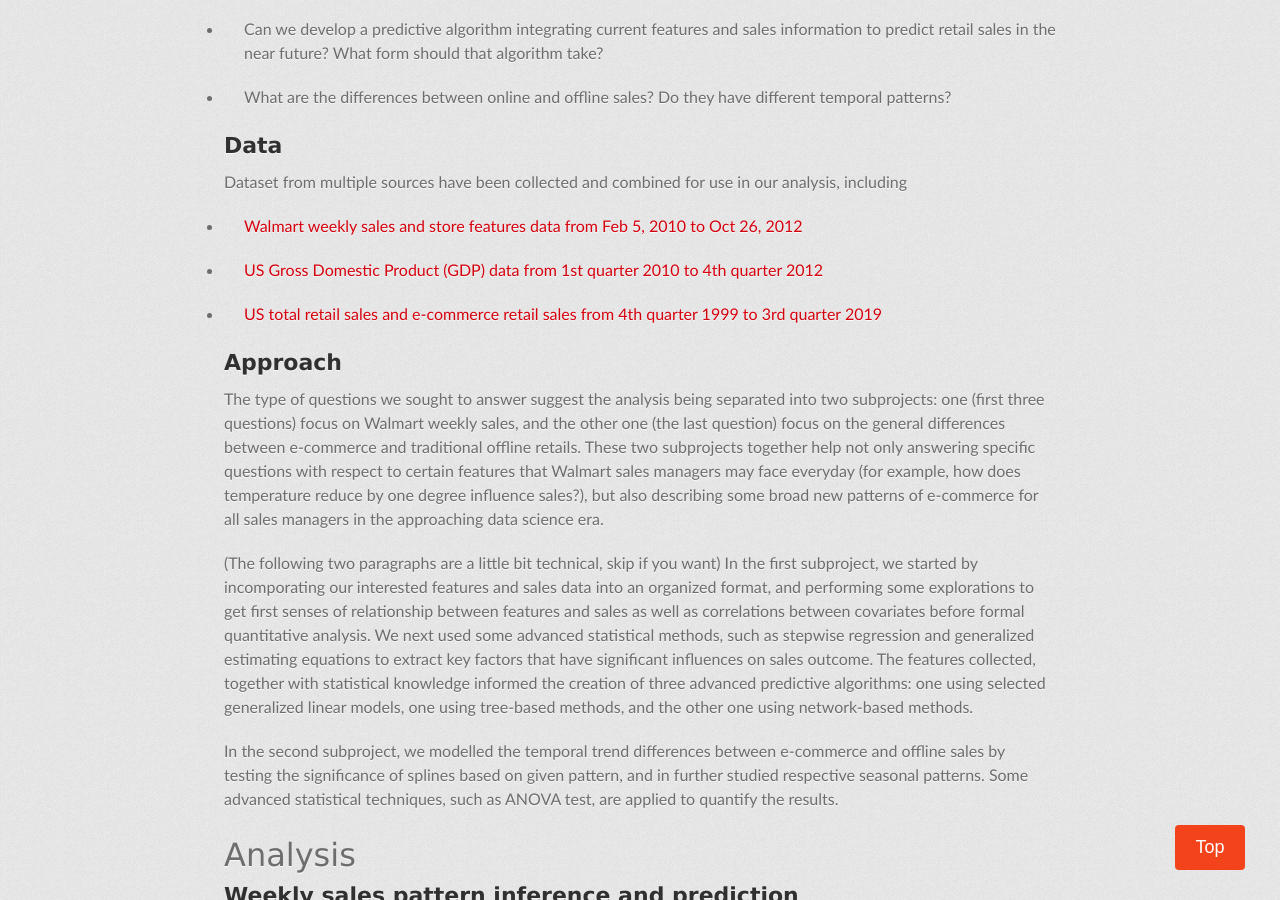
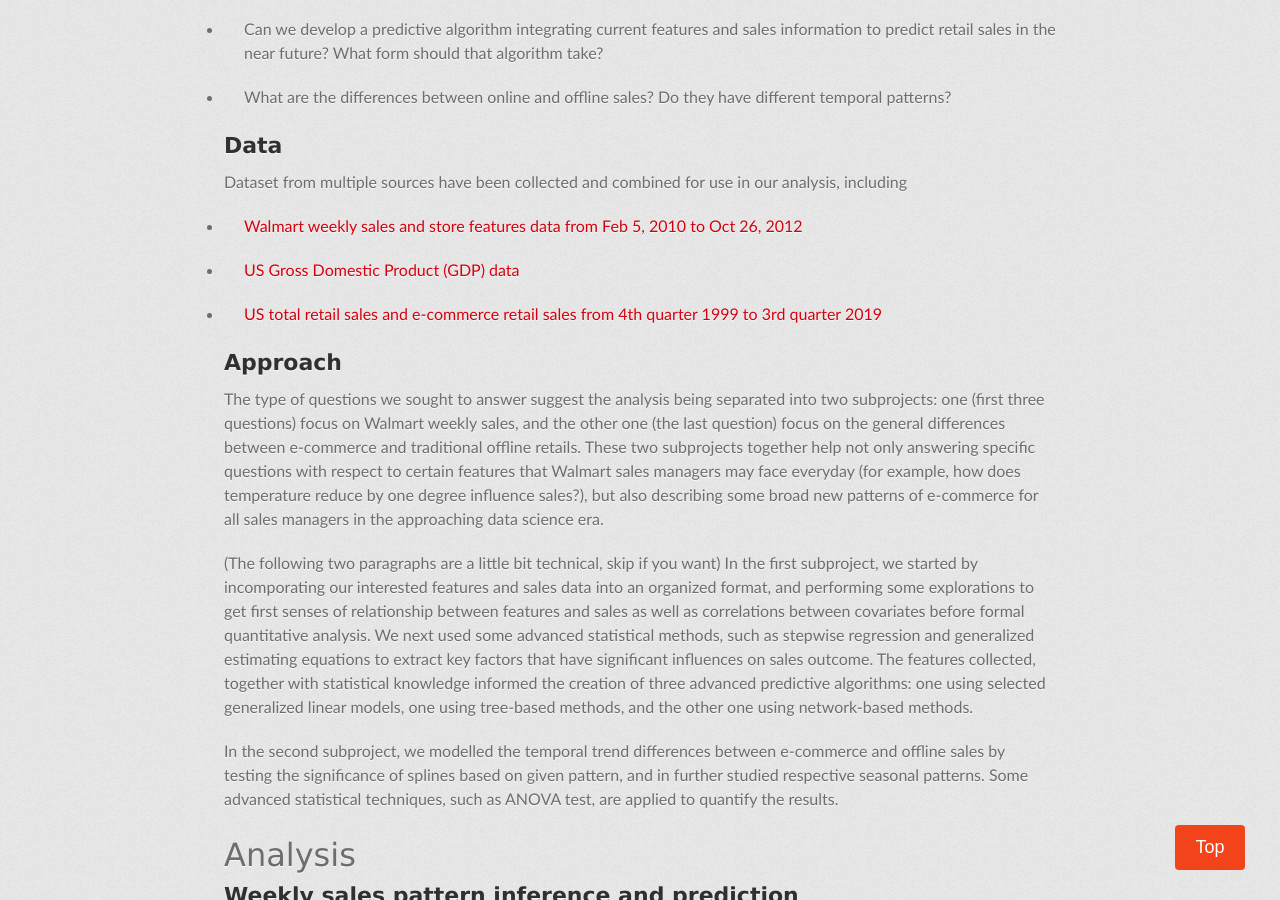
Before and after one commit to churchillcui/ads_retail, a Jekyll site: the page built from index.md, in a window 1280 px wide and 900 px high, scrolled down 1426 px. Built offline with Jekyll 4.4.1, drawn with Linux system fonts in a browser that asks for light colours; some web fonts are replaced.

Commit message:
Update index.md

```diff
--- a/index.md
+++ b/index.md
@@ -32,7 +32,7 @@
 
 * [Walmart weekly sales and store features data from Feb 5, 2010 to Oct 26, 2012](https://www.kaggle.com/c/walmart-recruiting-store-sales-forecasting/data)
 
-* [US Gross Domestic Product (GDP) data from 1st quarter 2010 to 4th quarter 2012](https://fred.stlouisfed.org/series/GDP)
+* [US Gross Domestic Product (GDP) data](https://fred.stlouisfed.org/series/GDP)
 
 * [US total retail sales and e-commerce retail sales from 4th quarter 1999 to 3rd quarter 2019](https://www.census.gov/retail/index.html)
 
@@ -52,7 +52,7 @@
 
 Many factors are potential to influence weekly sales of retailers, such as Unemployment rate, CPI, Temperature, Fuel price, Store size, etc. We explore the correlations between several temporal features (Unemployment rate, Fuel price, CPI, Temperature, GDP) and temporal variables with different scales (Year, Month, Quarter, Number of days since event begin). Some of features display strong correlations with temporal variables (Fuel price, GDP) while others do not (Unemployment rate, CPI, Temperature) from this crude correlation plots. As for relationship between features, we do not observe large dependence except between Fuel price and GDP, where time is infered to be a confounder based on their respective temporal trend.
 
-![correlation](https://github.com/churchillcui/ads_retail/blob/gh-pages/images/corr.jpeg)
+![correlation](https://github.com/churchillcui/ads_retail/images/corr.jpeg)
 
 
 ## Temporal comparison of e-commerce and total sales
```
